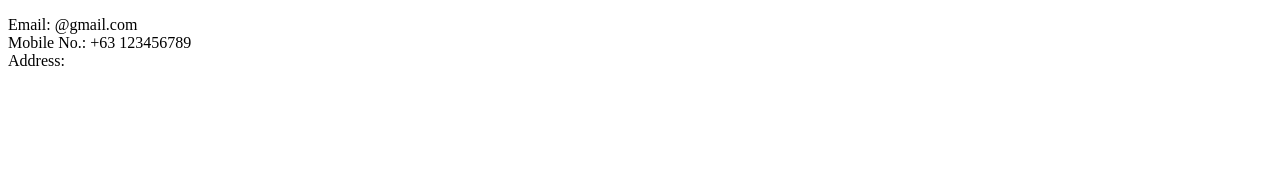
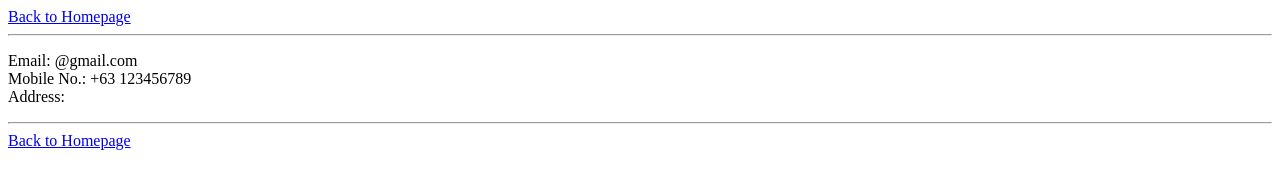
Before and after one commit to Chliram/html-online-resume, a plain HTML site: page public/contact.html in a window 1280 px wide. Drawn offline with Linux system fonts and the light colour scheme.

Commit message:
Update contact.html
Adding back to homepage hyperlink and hr on top and bottom

```diff
--- a/public/contact.html
+++ b/public/contact.html
@@ -7,11 +7,15 @@
   <title>Contact</title>
 </head>
 <body>
+  <a href="../index.html">Back to Homepage</a>
+  <hr />
   <p>
     Email: @gmail.com <br />
     Mobile No.: +63 123456789 <br />
     Address:
   </p>
+  <hr />
+  <a href="../index.html">Back to Homepage</a>
 
 </body>
 </html>
```
